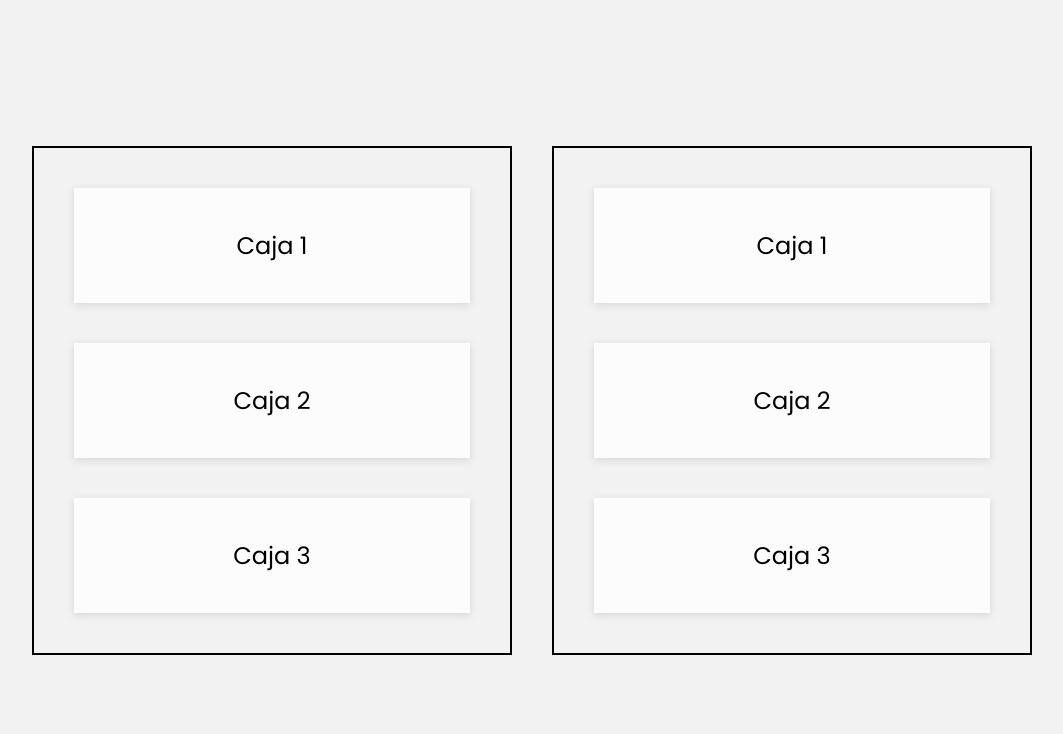
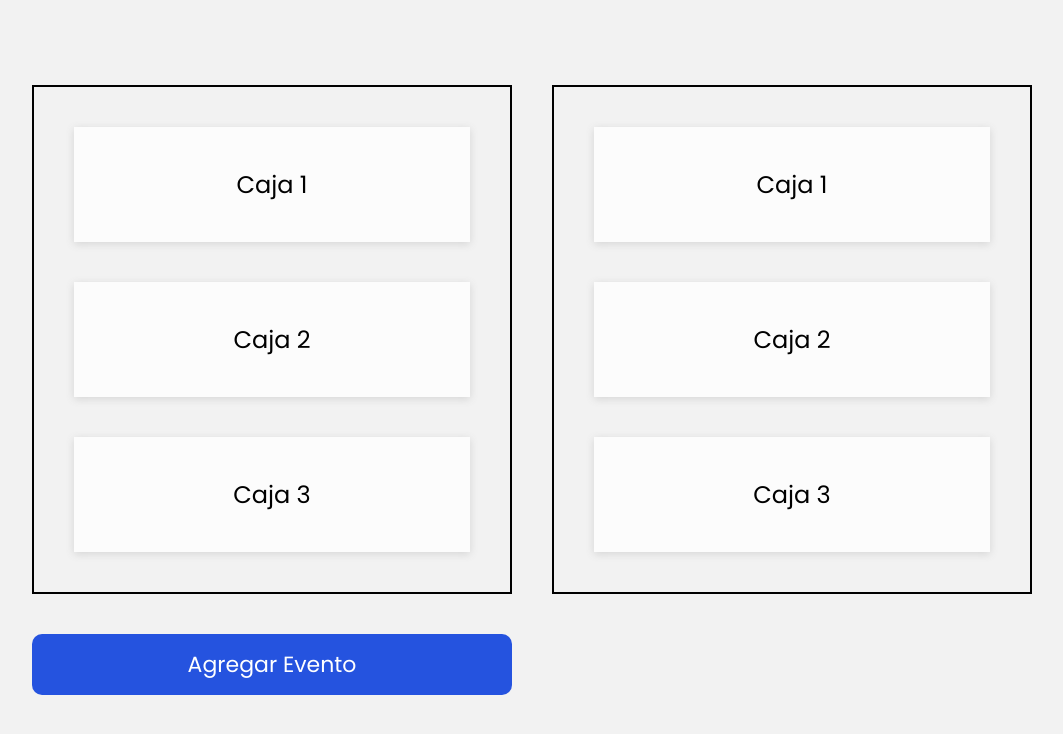
Before and after one commit to IvanCsCz/practicando-con-el-DOM, a plain HTML site: page index.html in a window 1280 px wide. Shown: the whole page, without its empty margins (108-1171 px from the left). Drawn offline with Linux system fonts and the light colour scheme.

Commit message:
learning how to add elements

```diff
--- a/creandoElementos.js
+++ b/creandoElementos.js
@@ -1,90 +1,44 @@
 /*
-	📌 El Document Object Model nos da metodos que podemos utilizar
-	para poder obtener elementos de la página web.
-	- getElementById
-	- children
-	- parentElement
-	- getElementsByTagName
-	- getElementsByClassName
-	- querySelectorAll
-	- querySelector
-	- closest
-	- matches
+	📌 Agregando elementos al DOM
+
+	Pasos a seguir:
+	1. Crear un elemento del DOM
+	2. Agregarle texto y atributos
+	3. Insertar el elemento dentro del DOM
 */
 
+const agregarCaja = () => {
   /*
-	📌 getElementById
-	Nos permite obtener un elemento en base a su atributo id
+		📌 1. Creamos el elemento
+		createElement - Recibe como parametro una cadena de texto con la etiqueta que queremos crear.
 	*/
-// const contenedor1 = document.getElementById('contenedor1');
-// console.log(contenedor1);
+  const nuevaCaja = document.createElement('div');
 
   /*
-	📌 children
-	Nos permite obtener los elementos hijo
+		📌 2. Agregamos texto y atributos
 	*/
-// console.log(contenedor1.children);
+  // nuevaCaja.innerHTML = '<b>Nuevo texto!</b>';
+  nuevaCaja.innerText = 'Nueva caja!';
+  // nuevaCaja.setAttribute('id', 'nuevo-id');
+  nuevaCaja.setAttribute('class', 'caja activa');
 
   /*
-	📌 parentElement
-	Nos permite obtener el elemento padre de un elemento
+		📌 3. Agregamos el elemento al DOM
 	*/
-// console.log(contenedor1.parentElement);
+  const contenedor = document.getElementById('contenedor1');
 
-/*
-	📌 getElementsByTagName
-	Nos permite obtener una colección de elementos en base a la etiqueta.
-	Nota: Devuelve una colección HTML. Una colección no es un arreglo.
+  // .appendChild() - Agrega un elemento al final
+  // contenedor.appendChild(nuevaCaja);
+
+  /* .insertAdjacentElement() - Nos permite agregar un elemento
+	Valores:
+		afterbegin - como primer elemento
+		beforebegin - antes del elemento padre
+		beforeend - como ultimo elemento
+		afterend -  despues del elemento padre
 	*/
-// const divs = document.getElementsByTagName('div');
-// console.log(divs);
+  contenedor.insertAdjacentElement('afterbegin', nuevaCaja);
 
-// Las colecciones incluyen algunas propiedades especiales como length
-// console.log(`Tenemos ${divs.length} divs en la página`);
-
-/*
-	📌 getElementsByClassName
-	Nos permite obtener una colección de elementos en base a su clase CSS.
-	Nota: Devuelve una colección HTML.
-*/
-// const contenedores = document.getElementsByClassName('contenedor');
-// console.log(contenedores);
-
-/*
-	📌 querySelector
-	Nos devuelve el primer elemento que coincida con un selector estilo CSS.
-	Nota: Devuelve un nodelist.
-*/
-const primeraCaja = document.querySelector('#contenedor1 .caja');
-console.log(primeraCaja);
-
-/*
-	📌 querySelectorAll
-	Nos permite obtener una colección de elementos en base a un selector estilo CSS.
-	Nota: Devuelve un nodelist.
-*/
-const cajas = document.querySelectorAll('.contenedor-principal .caja');
-console.log(cajas);
-
-// nodelist tiene un metodo de tipo foreach para recorrer los elementos.
-// cajas.forEach((caja) => {
-//   console.log(caja.innerHTML);
-// });
-
-/*
-	📌 closest
-	Nos permite buscar de adentro hacia afuera en busca de un elemento
-*/
-// const ultimaCaja = document.querySelector('.caja:last-child');
-// console.log(ultimaCaja.closest('.contenedor-principal'));
-
-/*
-	📌 Podemos encadenar todos los metodos para obtener elementos.
-*/
-/*
-	Muchas veces con querySelector resolvemos casi cualquier caso.
-	Pero aun asi tendremos situaciones donde tendremos que encadenar selectores.
-*/
-const contenedor2 = document.getElementById('contenedor2');
-const contenedor2Caja1 = contenedor2.querySelector('.caja');
-console.log(contenedor2Caja1);
+  // .replaceWith() - Nos permite remplazar el elemento por otro
+  // document.querySelector('#contenedor1 .caja').replaceWith(nuevaCaja);
+};
--- a/index.html
+++ b/index.html
@@ -20,6 +20,8 @@
         <div class="caja">Caja 2</div>
         <div class="caja">Caja 3</div>
       </div>
+
+      <button id="boton1" onclick="agregarCaja()">Agregar Evento</button>
     </div>
   </body>
 </html>
--- a/style.css
+++ b/style.css
@@ -47,3 +47,19 @@ body {
   background: #2553df;
   color: #fff;
 }
+
+button {
+  border: none;
+  background: #2553df;
+  font-family: 'Poppins', sans-serif;
+  font-size: 22px;
+  cursor: pointer;
+  border-radius: 10px;
+  color: #fff;
+  padding: 14px 28px;
+  margin-bottom: 20px;
+}
+
+button:hover {
+  background: #1942be;
+}
```
Also changed, not shown: obtenerElementos.js (added, +90 -0 lines). Lines whose indentation alone changed are shown as unchanged.
